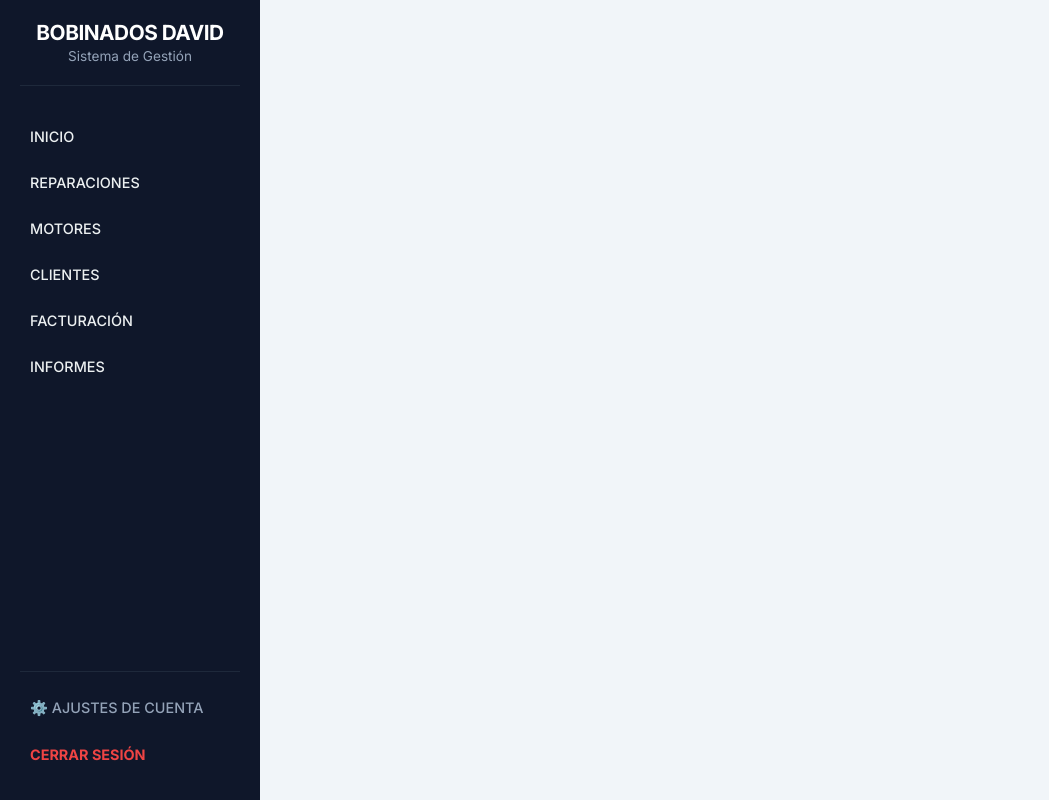
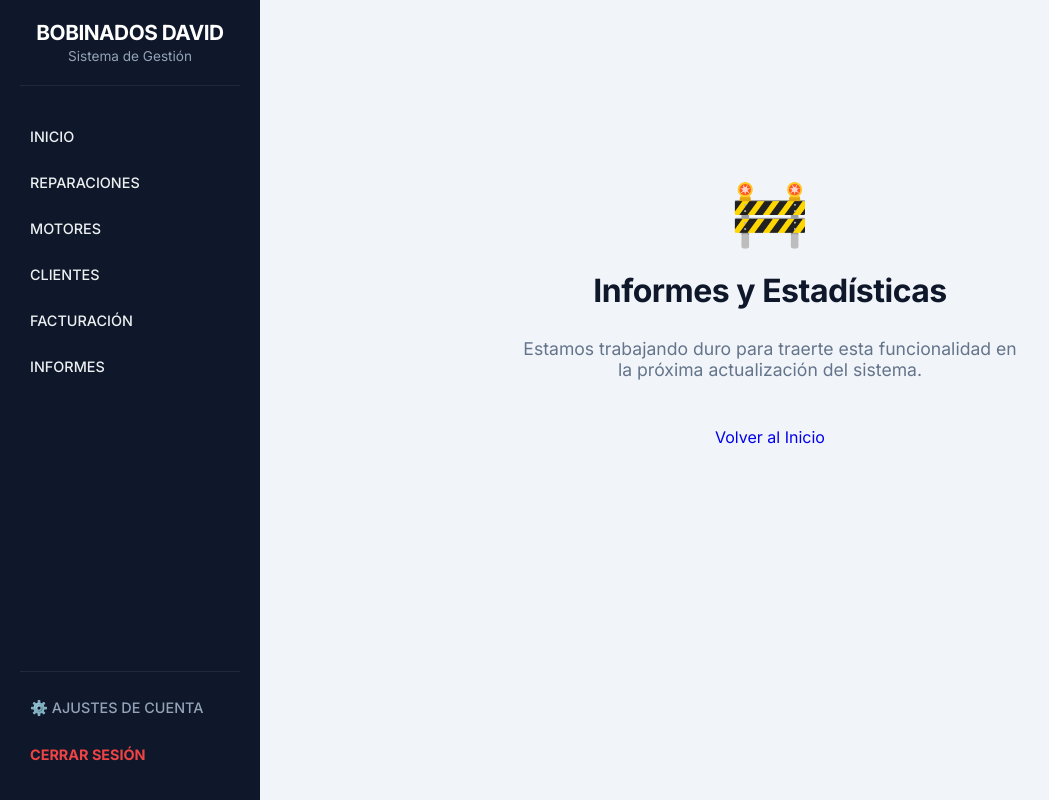
Before and after one commit to tomasvallejos1/gestor-taller, a React (Vite) app in the folder client/: page /sistema/informes in a window 1280 px wide. Shown: the whole page, without its empty margins (0-1049 px from the left). Built offline with nearby package versions, Linux system fonts and the light colour scheme; no server answers; sample sign-in values are in the browser's storage.

Commit message:
preparacion para desplegar v0.0

```diff
--- a/client/src/App.jsx
+++ b/client/src/App.jsx
@@ -4,6 +4,7 @@ import { AuthContext } from './context/AuthContext'; // <--- 1. Importamos el Co
 import Navbar from './components/Navbar';
 import Sidebar from './components/Sidebar';
 import ProtectedRoute from './components/ProtectedRoute';
+
 
 // Imports de páginas
 import Home from './pages/Home';
@@ -14,6 +15,7 @@ import Motores from './pages/Motores';
 import MotorForm from './pages/MotorForm';
 import Ajustes from './pages/Ajustes';
 import ForgotPassword from './pages/ForgotPassword';
+import ComingSoon from './pages/ComingSoon';
 
 
 function App() {
@@ -64,32 +66,39 @@ function App() {
           <Route path="/estado" element={<Status />} />
           <Route path="/login" element={<Login />} />
 
-          {/* Rutas Protegidas */}
+{/* Rutas Protegidas (SISTEMA) */}
           <Route path="/sistema/home" element={
             <ProtectedRoute> <Dashboard /> </ProtectedRoute>
           } />
 
-          <Route path="/sistema/motores" element={
-            <ProtectedRoute> <Motores /> </ProtectedRoute>
+          {/* MÓDULO MOTORES (YA LISTO) */}
+          <Route path="/sistema/motores" element={<ProtectedRoute> <Motores /> </ProtectedRoute>} />
+          <Route path="/sistema/motores/nuevo" element={<ProtectedRoute> <MotorForm /> </ProtectedRoute>} />
+          <Route path="/sistema/motores/editar/:id" element={<ProtectedRoute> <MotorForm /> </ProtectedRoute>} />
+          <Route path="/sistema/motores/ver/:id" element={<ProtectedRoute> <MotorForm /> </ProtectedRoute>} />
+
+          {/* AJUSTES (YA LISTO) */}
+          <Route path="/sistema/ajustes" element={<ProtectedRoute> <Ajustes /> </ProtectedRoute>} />
+
+          {/* --- FUNCIONALIDADES PENDIENTES (PRÓXIMAMENTE) --- */}
+          <Route path="/sistema/reparaciones" element={
+            <ProtectedRoute> <ComingSoon title="Módulo de Reparaciones" /> </ProtectedRoute>
           } />
 
-          <Route path="/sistema/motores/nuevo" element={
-            <ProtectedRoute> <MotorForm /> </ProtectedRoute>
+          <Route path="/sistema/clientes" element={
+            <ProtectedRoute> <ComingSoon title="Gestión de Clientes" /> </ProtectedRoute>
           } />
 
-          <Route path="/sistema/motores/editar/:id" element={
-            <ProtectedRoute> <MotorForm /> </ProtectedRoute>
+          <Route path="/sistema/facturacion" element={
+            <ProtectedRoute> <ComingSoon title="Sistema de Facturación" /> </ProtectedRoute>
           } />
 
-          <Route path="/sistema/motores/ver/:id" element={
-            <ProtectedRoute> <MotorForm /> </ProtectedRoute>
+          <Route path="/sistema/informes" element={
+            <ProtectedRoute> <ComingSoon title="Informes y Estadísticas" /> </ProtectedRoute>
           } />
 
-          {/* 4. REDIRECCIÓN DE SEGURIDAD PARA LA RAÍZ "/sistema"
-              Si alguien pone solo "/sistema", lo mandamos al home (o al login si no tiene permiso)
-          */}
+          {/* Ruta Catch-all */}
           <Route path="/sistema" element={<Navigate to="/sistema/home" replace />} />
-          <Route path="/sistema/ajustes" element={<ProtectedRoute> <Ajustes /> </ProtectedRoute>} />
           <Route path="/forgot-password" element={<ForgotPassword />} />
         </Routes>
       </div>
--- a/client/src/api.js
+++ b/client/src/api.js
@@ -1,7 +1,10 @@
 import axios from 'axios';
 
+// Si existe la variable VITE_API_URL úsala, sino usa localhost
+const baseURL = import.meta.env.VITE_API_URL || 'http://localhost:4000/api';
+
 const api = axios.create({
-  baseURL: 'http://localhost:4000/api', // Asegúrate de que el puerto sea el correcto
+  baseURL: baseURL,
 });
 
 // Antes de que salga cualquier petición, este código se ejecuta:
--- /dev/null
+++ b/client/src/pages/ComingSoon.jsx
@@ -0,0 +1,29 @@
+import React from 'react';
+import { Link } from 'react-router-dom';
+
+const ComingSoon = ({ title }) => {
+  return (
+    <div style={{
+      display: 'flex',
+      flexDirection: 'column',
+      alignItems: 'center',
+      justifyContent: 'center',
+      height: '70vh',
+      textAlign: 'center',
+      color: '#334155'
+    }}>
+      <div style={{ fontSize: '4rem', marginBottom: '20px' }}>🚧</div>
+      <h2 style={{ fontSize: '2rem', color: '#0f172a', marginBottom: '10px' }}>
+        {title}
+      </h2>
+      <p style={{ fontSize: '1.1rem', color: '#64748b', maxWidth: '500px' }}>
+        Estamos trabajando duro para traerte esta funcionalidad en la próxima actualización del sistema.
+      </p>
+      <Link to="/sistema/home" className="btn btn-primary" style={{ marginTop: '30px', textDecoration:'none' }}>
+        Volver al Inicio
+      </Link>
+    </div>
+  );
+};
+
+export default ComingSoon;
```
Also changed, not shown: client/vercel.json (added).
